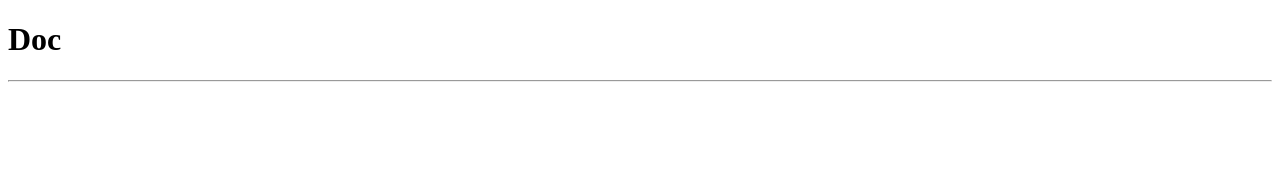
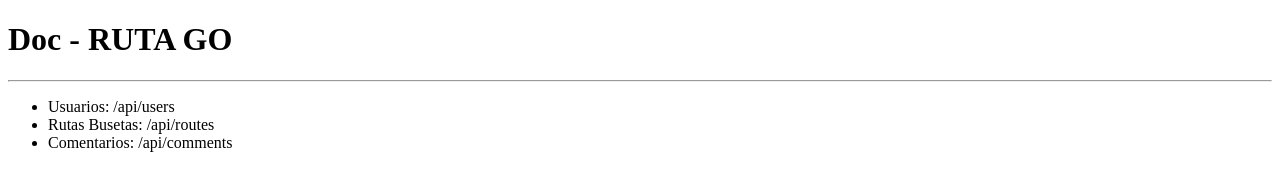
Before and after one commit to Juan7diaz/RutaGo-Backend, a website: page public/index.html in a window 1280 px wide. Drawn offline with Linux system fonts and the light colour scheme.

Commit message:
agrega la estructura del servidor

```diff
--- a/public/index.html
+++ b/public/index.html
@@ -7,7 +7,18 @@
   <title>API - RUTA GO</title>
 </head>
 <body>
-  <H1>Doc</H1>
+  <H1>Doc - RUTA GO </H1>
   <hr/>
+  <ul>
+    <li>
+      Usuarios: <a>/api/users</a>
+    </li>
+    <li>
+      Rutas Busetas: <a>/api/routes</a>
+    </li>
+    <li>
+      Comentarios: <a>/api/comments</a>
+    </li>
+  </ul>
 </body>
 </html>
--- a/src/index.ts
+++ b/src/index.ts
@@ -0,0 +1,6 @@
+import Server from './server/server'
+import 'dotenv/config'
+
+
+const server = new Server()
+server.listen()
```
Also changed, not shown: package.json (+15 -2 lines), src/server/server.ts (+27 -0 lines), 1 other file.
